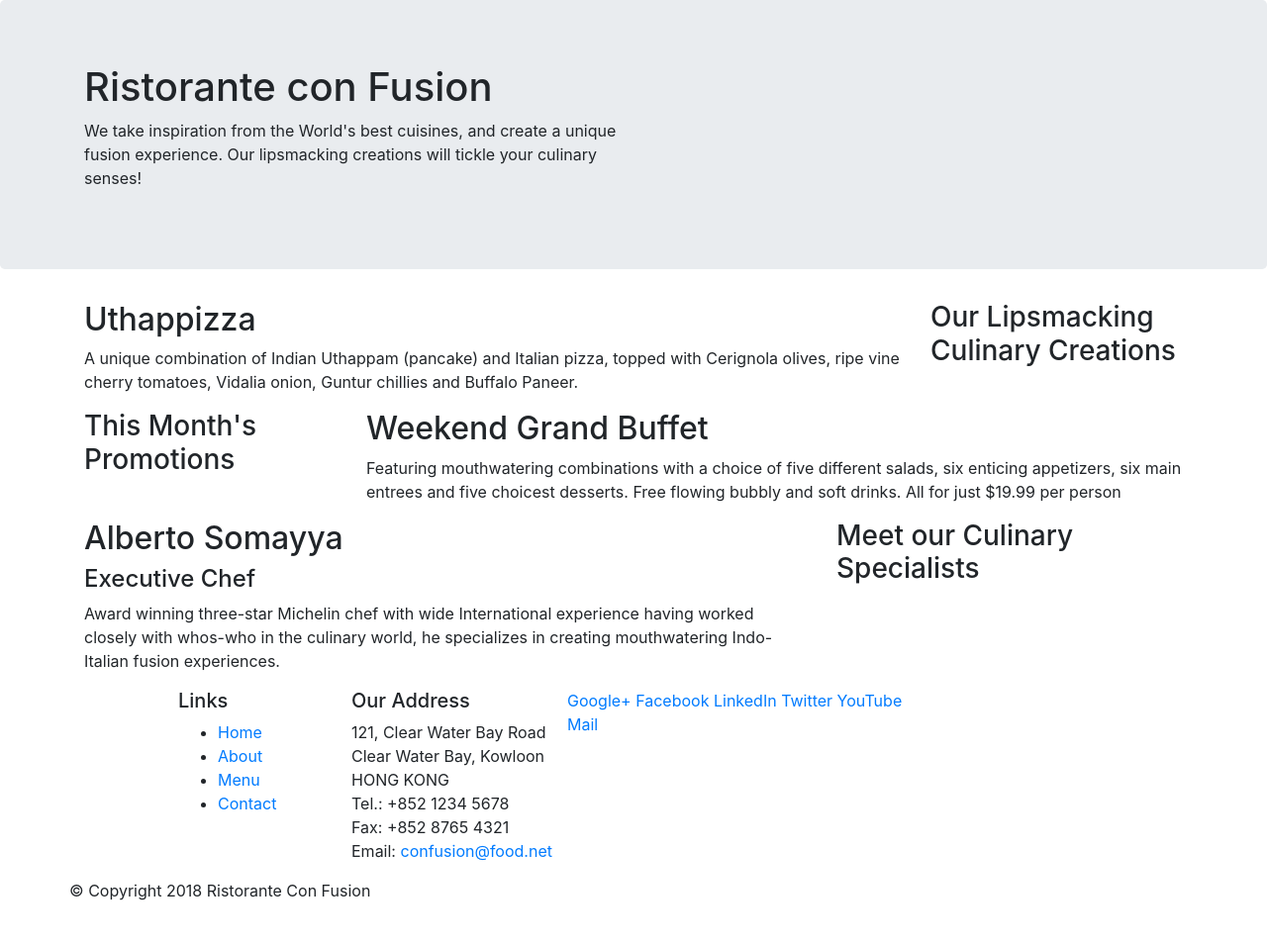
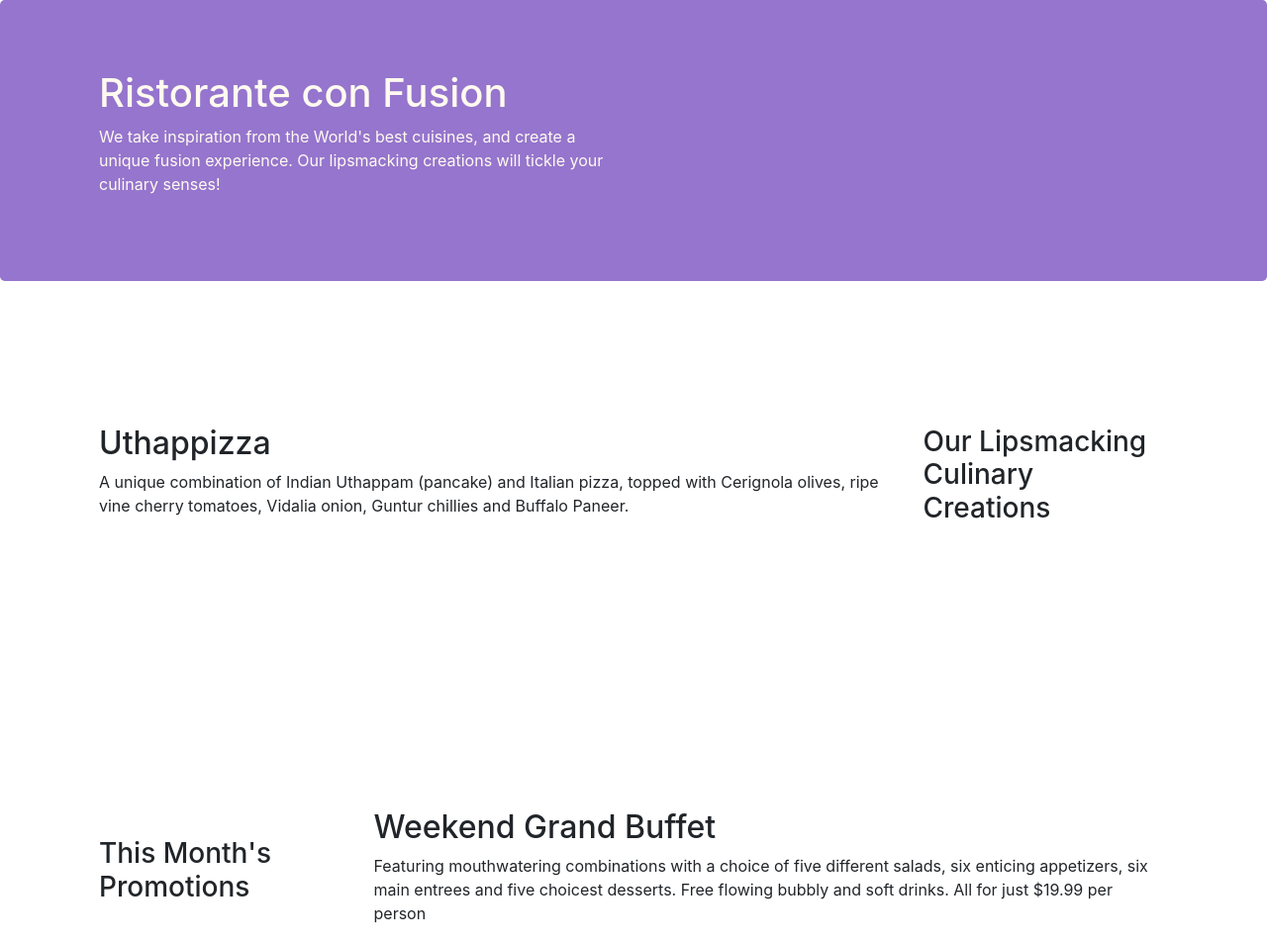
Before and after one commit to lokeshkeelisetti/BootstrapConfusion, a website: page index.html in a window 1280 px wide. Shown: the top 954 px of the page at 99% size. Before the commit the page ends 928 px from the top, so only its background shows below. Drawn offline with nearby package versions, Linux system fonts and the light colour scheme.

Commit message:
Bootstrap grid part two

```diff
--- /dev/null
+++ b/css/styles.css
@@ -0,0 +1,29 @@
+.row-header{
+    margin: 0px auto;
+    padding :0px auto;
+}
+
+.row-content{
+    margin: 0px auto;
+    padding: 50px 0px 50px 0px;
+    min-height: 400px;
+}
+
+.footer{
+    background-color: #d1c4e9 ;
+    margin: 0px auto;
+    padding: 20px 0px 20px 0px;
+}
+
+.jumbotron{
+    padding: 70px 30px 70px 30px;
+    margin: 0px auto;
+    background: #9575cd;
+    color: floralwhite;
+}
+
+.address {
+    font-size: 80%;
+    margin: 0px;
+    color: #0f0f0f;
+}
--- a/index.html
+++ b/index.html
@@ -10,13 +10,14 @@
 
     <!-- Bootstrap CSS -->
     <link rel="stylesheet" href="node_modules/bootstrap/dist/css/bootstrap.min.css">
+    <link rel="stylesheet" href="css/styles.css">
 </head>
 
 <body>
 
     <header class="jumbotron">
         <div class="container">
-            <div class="row">
+            <div class="row row-header">
                 <div class="col-12 col-sm-6">
                     <h1>Ristorante con Fusion</h1>
                     <p>We take inspiration from the World's best cuisines, and create a unique fusion experience. Our lipsmacking creations will tickle your culinary senses!</p>
@@ -28,7 +29,7 @@
     </header>
 
     <div class="container">
-        <div class="row">
+        <div class="row row-content align-items-center">
             <div class="col-12 col-sm-4 order-sm-last col-md-3">
                 <h3>Our Lipsmacking Culinary Creations</h3>
             </div>
@@ -39,7 +40,7 @@
         </div>
 
 
-        <div class="row">
+        <div class="row row-content align-items-center">
             <div class="col-12 col-sm-4 col-md-3">
                 <h3>This Month's Promotions</h3>
             </div>
@@ -49,7 +50,7 @@
             </div>
         </div>
 
-        <div class="row">
+        <div class="row row-content align-items-center">
             <div class="col-12 col-sm-4 order-sm-lastcol-md-3">
                 <h3>Meet our Culinary Specialists</h3>
             </div>
@@ -61,19 +62,19 @@
         </div>
     </div>
 
-    <footer >
+    <footer class="footer">
         <div class="container">
             <div class="row">
                 <div class="col-4 offset-1 col-sm-2">
                     <h5>Links</h5>
-                    <ul>
+                    <ul class="list-unstyled">
                         <li><a href="#">Home</a></li>
                         <li><a href="#">About</a></li>
                         <li><a href="#">Menu</a></li>
                         <li><a href="#">Contact</a></li>
                     </ul>
                 </div>
-                <div col="col-7 col-sm-5">
+                <div class="col-7 col-sm-5">
                     <h5>Our Address</h5>
                     <address>
 		              121, Clear Water Bay Road<br>
@@ -85,7 +86,7 @@
 		           </address>
                 </div>
                 <div class="col-12 col-sm-4">
-                    <div>
+                    <div class="text-center">
                         <a href="http://google.com/+">Google+</a>
                         <a href="http://www.facebook.com/profile.php?id=">Facebook</a>
                         <a href="http://www.linkedin.com/in/">LinkedIn</a>
@@ -95,8 +96,8 @@
                     </div>
                 </div>
            </div>
-           <div class="row">
-                <div class="auto">
+           <div class="row justify-content-center">
+                <div class="col-auto">
                     <p>© Copyright 2018 Ristorante Con Fusion</p>
                 </div>
            </div>
```
